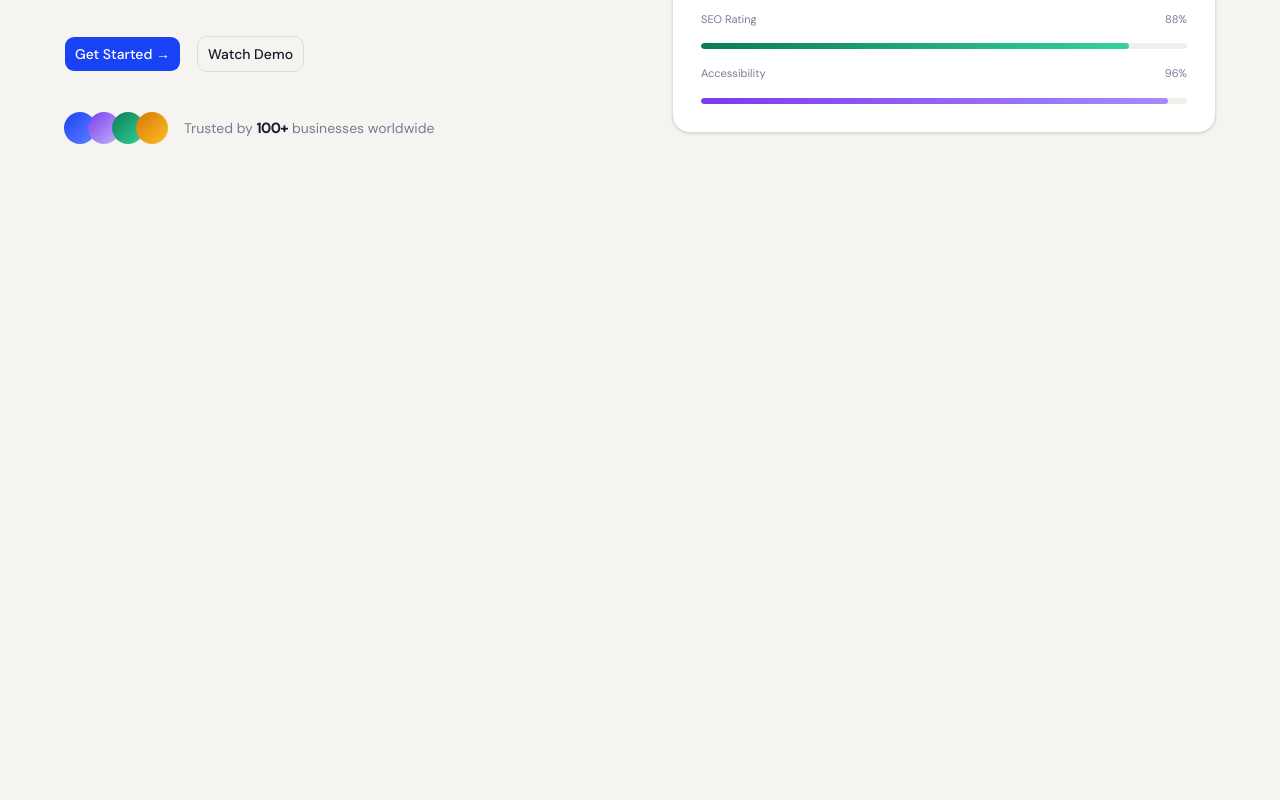
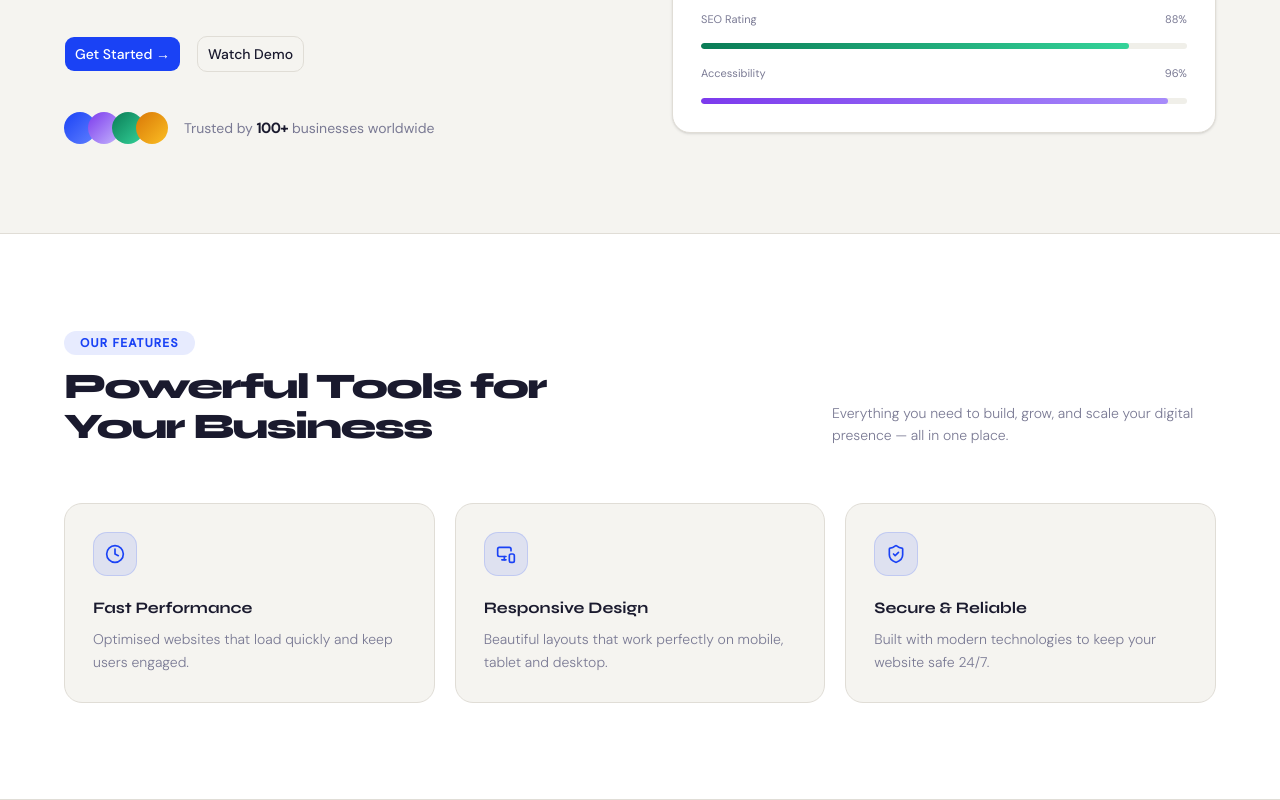
Before and after one commit to sadiksaifi9958/nova-tech-2.0, a Next.js app: page / in a window 1280 px wide. Shown: the part 628-1428 px from the top of the page. Before the commit the page ends 861 px from the top, so only its background shows below. Built offline with nearby package versions, Linux system fonts and the light colour scheme.

Commit message:
add Features section with dynamic rendering, lucide icons and typed data array

```diff
--- a/app/page.tsx
+++ b/app/page.tsx
@@ -1,7 +1,29 @@
 import { Button } from "@/components/ui/button";
+import { Feature } from "@/lib/types";
+import { Clock, MonitorSmartphone, ShieldCheck } from "lucide-react";
+
+const features: Feature[] = [
+  {
+    title: "Fast Performance",
+    desc: "Optimised websites that load quickly and keep users engaged.",
+    icon: Clock,
+  },
+  {
+    title: "Responsive Design",
+    desc: "Beautiful layouts that work perfectly on mobile, tablet and desktop.",
+    icon: MonitorSmartphone,
+  },
+  {
+    title: "Secure & Reliable",
+    desc: "Built with modern technologies to keep your website safe 24/7.",
+    icon: ShieldCheck,
+  },
+];
 
 export default function Home() {
   return (
+    <>
+      {/* Hero Section */}
       <section className="min-h-screen flex items-center px-[5%] pt-28">
         <div className="grid grid-cols-1 md:grid-cols-2 gap-16 items-center w-full max-w-[1200px] mx-auto">
           <div>
@@ -14,8 +36,8 @@ export default function Home() {
               <span className="text-primary">Drive Growth</span>
             </h1>
             <p className="text-muted-foreground text-base font-light leading-relaxed max-w-md mb-9">
-            We design and build high-performance websites, web apps, and digital
-            experiences that help businesses grow online.
+              We design and build high-performance websites, web apps, and
+              digital experiences that help businesses grow online.
             </p>
             <div className="flex items-center gap-4 mb-10 ">
               <Button size="lg">Get Started →</Button>
@@ -170,5 +192,44 @@ export default function Home() {
           </div>
         </div>
       </section>
+      {/* Features Section */}
+      <section className="py-24 px-[5%] bg-card border-y border-border">
+        <div className="grid grid-cols-1 md:grid-cols-2 gap-4 items-end mb-14">
+          <div>
+            <div className="text-xs text-primary bg-primary/10 inline-flex rounded-full px-4 py-1 font-semibold uppercase tracking-widest mb-3">
+              Our Features
+            </div>
+            <h2 className="text-3xl md:text-4xl font-extrabold tracking-tighter text-foreground">
+              Powerful Tools for Your Business
+            </h2>
+          </div>
+          <div>
+            <p className="text-muted-foreground font-light leading-relaxed text-sm max-w-sm md:ml-auto">
+              Everything you need to build, grow, and scale your digital
+              presence — all in one place.
+            </p>
+          </div>
+        </div>
+        <div className="grid grid-cols-1 md:grid-cols-3 gap-5 mt-4">
+          {features.map((item) => {
+            const Icon = item.icon;
+            return (
+              <div
+                key={item.title}
+                className="bg-background border border-border rounded-2xl p-7 hover:border-primary/30 hover:shadow-md transition-all duration-200"
+              >
+                <div className="w-11 h-11 bg-primary/10 border border-primary/15 rounded-xl flex items-center justify-center mb-5">
+                  <Icon className="w-5 h-5 text-primary" />
+                </div>
+                <h3 className="font-bold text-foreground mb-2">{item.title}</h3>
+                <p className="text-sm text-muted-foreground font-light leading-relaxed">
+                  {item.desc}
+                </p>
+              </div>
+            );
+          })}
+        </div>
+      </section>
+    </>
   );
 }
```
Also changed, not shown: lib/types.ts (+8 -0 lines). Lines whose indentation alone changed are shown as unchanged.
